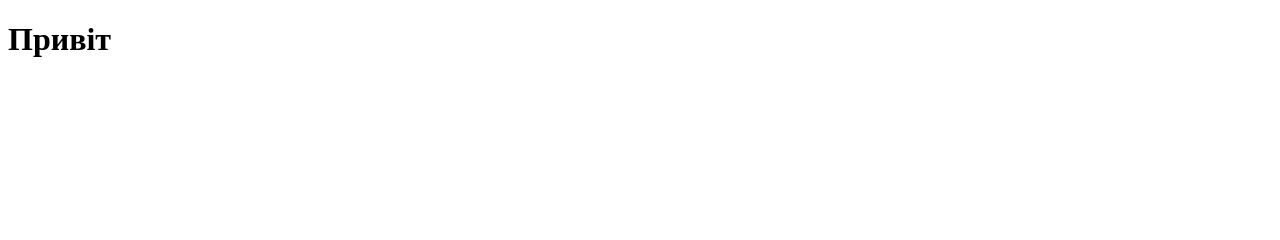
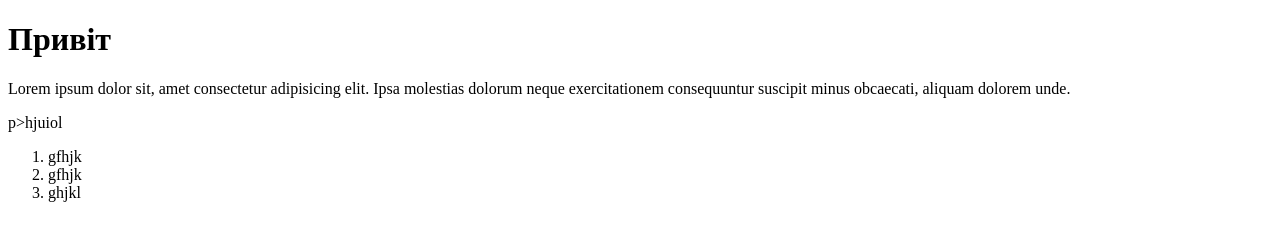
Before and after one commit to Tetiana-Nazarenko/Tutorial, a plain HTML site: page index.html in a window 1280 px wide. Drawn offline with Linux system fonts and the light colour scheme.

Commit message:
Update index.html

```diff
--- a/index.html
+++ b/index.html
@@ -1,12 +1,24 @@
 <!DOCTYPE html>
 <html lang="en">
-<head>
-    <meta charset="UTF-8">
-    <meta http-equiv="X-UA-Compatible" content="IE=edge">
-    <meta name="viewport" content="width=device-width, initial-scale=1.0">
+  <head>
+    <meta charset="UTF-8" />
+    <meta http-equiv="X-UA-Compatible" content="IE=edge" />
+    <meta name="viewport" content="width=device-width, initial-scale=1.0" />
     <title>Document</title>
-</head>
-<body>
+  </head>
+  <body>
     <h1>Привіт</h1>
-</body>
+    <p>
+      Lorem ipsum dolor sit, amet consectetur adipisicing elit. Ipsa molestias
+      dolorum neque exercitationem consequuntur suscipit minus obcaecati,
+      aliquam dolorem unde.
+    </p>
+    <p>p>hjuiol</p>
+
+    <ol>
+      <li>gfhjk</li>
+      <li>gfhjk</li>
+      <li>ghjkl</li>
+    </ol>
+  </body>
 </html>
```
